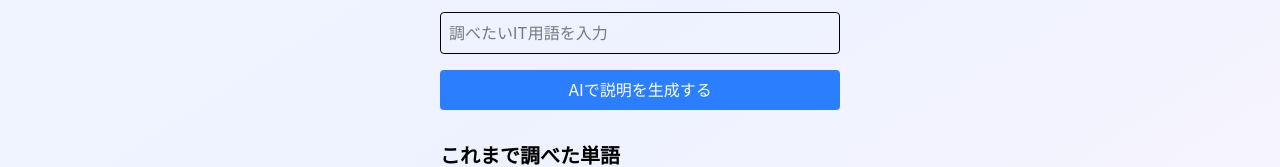
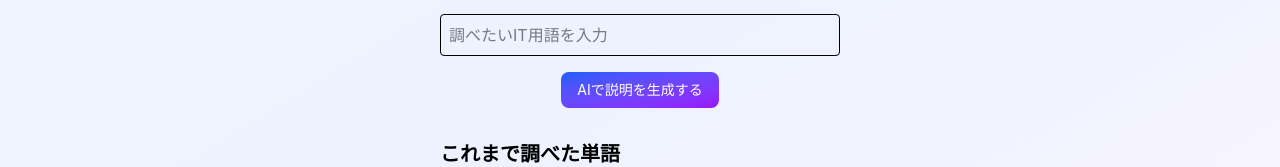
Before and after one commit to omi-kanta/ai-it-word-trainer, a React (Vite) app: page /search in a window 1280 px wide. Shown: the part 354-521 px from the top of the page. Built offline with nearby package versions, Linux system fonts and the light colour scheme; no server answers; the database is empty; sample sign-in values are in the browser's storage.

Commit message:
refactor: Searchページのボタンを共通コンポーネント化

```diff
--- a/src/pages/Search.jsx
+++ b/src/pages/Search.jsx
@@ -11,6 +11,7 @@ import {
   serverTimestamp,
 } from "firebase/firestore";
 import { useAuth } from "../context/AuthContext";
+import { Button } from "../components/ui/Button";
 
 export default function Search() {
   const [word, setWord] = useState("");
@@ -89,13 +90,12 @@ export default function Search() {
         onChange={(e) => setWord(e.target.value)}
       />
 
-      <button
+      <Button
         onClick={handleGenerate}
-        className="bg-blue-500 text-white w-full py-2 rounded hover:bg-blue-600"
         disabled={loading}
       >
         {loading ? "生成中..." : "AIで説明を生成する"}
-      </button>
+      </Button>
 
       {showResult && result && (
         <div className="mt-6 bg-gray-100 p-4 rounded relative">
```
